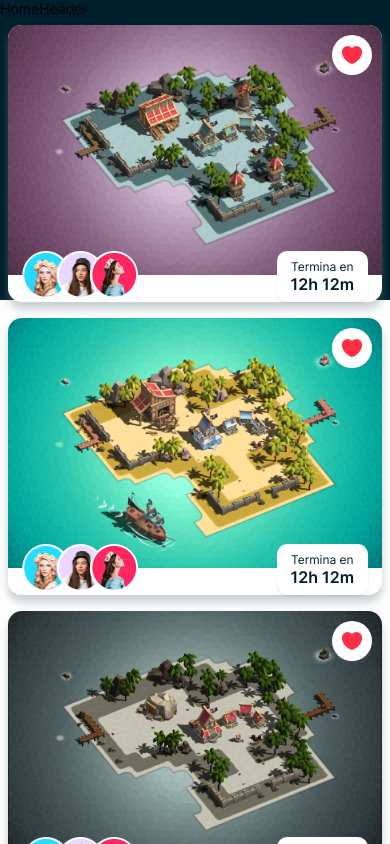
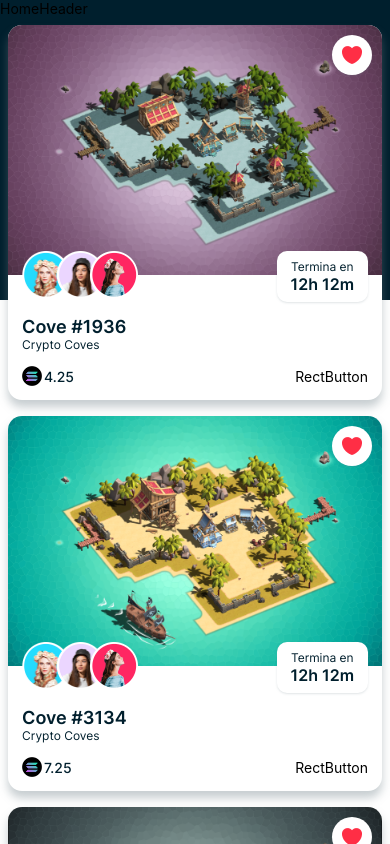
Before and after one commit to G-Linares/react_native_store, a React Native app: screen /Home in a window 390 px wide. Shown: the top 844 px of the page. Built offline with nearby package versions, Linux system fonts and the light colour scheme.

Commit message:
Finished all the layout on the cards that sdisplay the NFT's

```diff
--- a/components/NFTCard.js
+++ b/components/NFTCard.js
@@ -1,8 +1,8 @@
 import { View, Image, Text } from "react-native";
 import { useNavigation } from "@react-navigation/native";
-import {CircleButton, RectButton} from './Button'
+import { CircleButton, RectButton } from "./Button";
 
-import { COLORS, SIZES, SHADOWS, assets } from "../constants";
+import { COLORS, SIZES, SHADOWS, assets, FONTS } from "../constants";
 
 import { SubInfo, EthPrice, NFTTitle } from "./SubInfo";
 
@@ -20,11 +20,41 @@ const NFTCard = ({ data }) => {
       }}
     >
       <View style={{ width: "100%", height: 250 }}>
-        <Image source={data.image} resizeMode="cover" style={{width:"100%", height:"100%", borderTopLeftRadius: SIZES.font, borderTopRightRadius:SIZES.font}} />
+        <Image
+          source={data.image}
+          resizeMode="cover"
+          style={{
+            width: "100%",
+            height: "100%",
+            borderTopLeftRadius: SIZES.font,
+            borderTopRightRadius: SIZES.font,
+          }}
+        />
       </View>
-      <CircleButton imgUrl={assets.heart} right={10} top={10}/>
+      <CircleButton imgUrl={assets.heart} right={10} top={10} />
       <SubInfo />
-      {/* <Text>{data.name}</Text> */}
+      <View style={{ width: "100%", padding: SIZES.font }}>
+        <NFTTitle
+          title={data.name}
+          subTitle={data.creator}
+          titleSize={SIZES.large}
+          subTitleSize={SIZES.small}
+        />
+        <View
+          style={{
+            marginTop: SIZES.font,
+            flexDirection: "row",
+            justifyContent: "space-between",
+            alignItems: "center",
+          }}
+        >
+            <EthPrice price={data.price}/>
+            <RectButton miWdith={120}
+            fontSize={FONTS.font}
+            handlePress={() => navigation.navigate("Details", {data})}
+            />
+        </View>
+      </View>
     </View>
   );
 };
--- a/components/SubInfo.js
+++ b/components/SubInfo.js
@@ -1,17 +1,47 @@
 import { View, Text, Image } from "react-native";
 import { SIZES, FONTS, COLORS, SHADOWS, assets } from "../constants";
 
-export const NFTTitle = () => {
+export const NFTTitle = ({ title, subTitle, titleSize, subTitleSize }) => {
   return (
     <View>
-      <Text>SubInfo</Text>
+      <Text
+        style={{
+          fontFamily: FONTS.semiBold,
+          fontSize: titleSize,
+          color: COLORS.primary,
+        }}
+      >
+        {title}
+      </Text>
+      <Text
+        style={{
+          fontFamily: FONTS.regular,
+          fontSize: subTitleSize,
+          color: COLORS.primary,
+        }}
+      >
+        {subTitle}
+      </Text>
     </View>
   );
 };
-export const EthPrice = () => {
+export const EthPrice = ({ price }) => {
   return (
-    <View>
-      <Text>SubInfo</Text>
+    <View style={{ flexDirection: "row", alignItems: "center" }}>
+      <Image
+        source={assets.sol}
+        resizeMode="contain"
+        style={{ width: 20, height: 20, marginRight: 2 }}
+      />
+      <Text
+        style={{
+          fontFamily: FONTS.medium,
+          fontSize: SIZES.font,
+          color: COLORS.primary,
+        }}
+      >
+        {price}
+      </Text>
     </View>
   );
 };
@@ -52,7 +82,7 @@ export const EndDate = () => {
         ...SHADOWS.light,
         elevation: 1,
         maxWidth: "50%",
-        borderRadius:"10px"
+        borderRadius: "10px",
       }}
     >
       <Text
--- a/constants/assets.js
+++ b/constants/assets.js
@@ -1,5 +1,5 @@
 import badge from "../assets/icons/badge.png";
-import eth from "../assets/icons/eth.png";
+import sol from "../assets/icons/sol.png";
 import heart from "../assets/icons/heart.png";
 import left from "../assets/icons/left.png";
 import search from "../assets/icons/search.png";
@@ -20,7 +20,7 @@ import person04 from "../assets/images/person04.png";
 
 export default {
   badge,
-  eth,
+  sol,
   heart,
   left,
   search,
--- a/constants/dummy.js
+++ b/constants/dummy.js
@@ -4,7 +4,7 @@ const NFTData = [
   {
     id: "NFT-01",
     name: "Cove #1936",
-    creator: "Putri Intan",
+    creator: "Crypto Coves",
     price: 4.25,
     description:
       "6,000 uniquely generated pirate havens with proof of ownership stored on the Solana Blockchain. Sear Rovers Mini-Collection #2",
@@ -12,14 +12,14 @@ const NFTData = [
     bids: [
       {
         id: "BID-11",
-        name: "Jessica Tan",
+        name: "Crypto Coves",
         price: 4.25,
         image: assets.person02,
         date: "December 12, 2019 at 12:10 PM",
       },
       {
         id: "BID-12",
-        name: "Jennifer Sia",
+        name: "Crypto Coves",
         price: 4.5,
         image: assets.person03,
         date: "December 27, 2019 at 1:50 PM",
@@ -36,7 +36,7 @@ const NFTData = [
   {
     id: "NFT-02",
     name: "Cove #3134",
-    creator: "Siti Nurhaliza",
+    creator: "Crypto Coves",
     price: 7.25,
     description:
       "The action painter abstract expressionists were directly influenced by automatism. Pollock channelled this into producing gestural. Nulla sed velit erat vitae leo sem inceptos diam fames arcu hendrerit, quis ultrices in eleifend posuere ipsum conubia porttitor felis.",
@@ -54,7 +54,7 @@ const NFTData = [
   {
     id: "NFT-03",
     name: "Cove #3400",
-    creator: "Elisabeth aho",
+    creator: "Crypto Coves",
     price: 95.25,
     description:
       "The action painter abstract expressionists were directly influenced by automatism. Pollock channelled this into producing gestural. Lorem ipsum dolor sit amet consectetur adipiscing elit consequat accumsan sapien, lectus convallis malesuada odio curae habitasse dignissim nascetur. Nulla sed velit erat vitae leo sem inceptos diam fames arcu hendrerit, quis ultrices in eleifend posuere ipsum conubia porttitor felis. Lorem ipsum dolor sit amet consectetur adipiscing elit consequat accumsan sapien, lectus convallis malesuada odio curae habitasse dignissim nascetur. Nulla sed velit erat vitae leo sem inceptos diam fames arcu hendrerit, quis ultrices in eleifend posuere ipsum conubia porttitor felis.",
```
Also changed, not shown: assets/icons/eth.png (deleted), assets/icons/sol.png (added).
